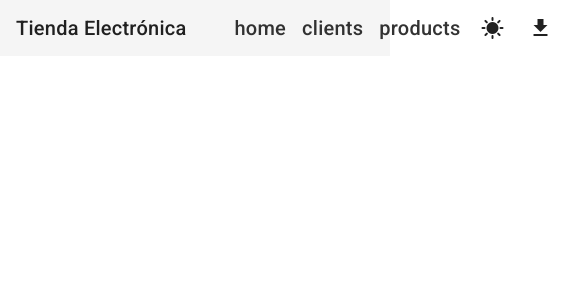
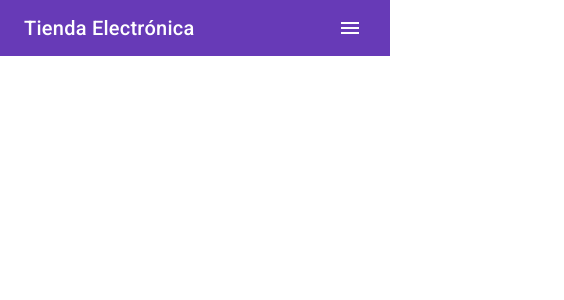
Before and after one commit to Chris-AM/bci_challenge, an Angular app: page / in a window 390 px wide. Shown: the top 300 px of the page, 564 px wide, since content can reach past the window. Built offline with nearby package versions, Linux system fonts and the light colour scheme; data requests are answered from the project's data file.

Commit message:
:sparkles: app toolbar ready

```diff
--- a/src/app/presentation/shared/links/links.component.css
+++ b/src/app/presentation/shared/links/links.component.css
@@ -5,7 +5,7 @@
 }
 
 ul {
-    margin: 0rem;
+    margin: 0.5rem;
 }
 
 ul li {
--- a/src/app/presentation/shared/tool-bar/tool-bar.component.css
+++ b/src/app/presentation/shared/tool-bar/tool-bar.component.css
@@ -0,0 +1,29 @@
+.menus-container {
+  display: flex;
+}
+
+.title {
+  margin: 0.5rem;
+}
+
+.hiden-menu {
+  display: none;
+}
+
+@media (max-width: 990px) {
+  .title {
+    margin: 0.5rem;
+  }
+
+  .hiden-menu {
+    display: inline;
+  }
+
+  .spacer {
+    flex: 1 1 auto;
+  }
+
+  .menus-container {
+    display: none;
+  }
+}
--- a/src/app/presentation/shared/tool-bar/tool-bar.component.html
+++ b/src/app/presentation/shared/tool-bar/tool-bar.component.html
@@ -1,6 +1,29 @@
-<mat-toolbar>
-    <span>{{title()}}</span>
+<div class="menus-container">
+  <mat-toolbar color="primary">
+    <span class="title">{{ title() }}</span>
     <app-links />
-    <app-theme/>
-    <app-get-code/>
-</mat-toolbar>
+    <app-theme />
+    <app-get-code />
+  </mat-toolbar>
+</div>
+
+<div class="hiden-menu">
+  <mat-toolbar color="primary">
+    <mat-toolbar-row>
+      <span class="title">{{ title() }}</span>
+      <span class="spacer"></span>
+      <button mat-icon-button class="example-icon" (click)="onToggleMenu()">
+        <mat-icon>menu</mat-icon>
+      </button>
+    </mat-toolbar-row>
+
+    @if(toggleMenu()){
+    <mat-toolbar-row>
+      <app-links />
+      <span class="spacer"></span>
+      <app-theme />
+      <app-get-code />
+    </mat-toolbar-row>
+    }
+  </mat-toolbar>
+</div>
--- a/src/app/presentation/shared/tool-bar/tool-bar.component.ts
+++ b/src/app/presentation/shared/tool-bar/tool-bar.component.ts
@@ -8,17 +8,27 @@ import { MatToolbarModule } from '@angular/material/toolbar';
 import { LinksComponent } from '../links/links.component';
 import { GetCodeComponent } from '../get-code/get-code.component';
 import { ThemeComponent } from '../theme/theme.component';
+import { MatIconModule } from '@angular/material/icon';
+import { MatButtonModule } from '@angular/material/button';
 
 @Component({
   selector: 'app-tool-bar',
   standalone: true,
-  imports: [MatToolbarModule, LinksComponent, GetCodeComponent, ThemeComponent],
+  imports: [
+    MatToolbarModule,
+    MatIconModule,
+    MatButtonModule,
+    LinksComponent,
+    GetCodeComponent,
+    ThemeComponent,
+  ],
   changeDetection: ChangeDetectionStrategy.OnPush,
   templateUrl: './tool-bar.component.html',
   styleUrl: './tool-bar.component.css',
 })
 export class ToolBarComponent implements OnInit {
-  public title = signal<String>('');
+  public title = signal<string>('');
+  public toggleMenu = signal<boolean>(false);
 
   ngOnInit(): void {
     this.onTitleChange();
@@ -27,4 +37,8 @@ export class ToolBarComponent implements OnInit {
   public onTitleChange(): void {
     this.title.set('Tienda Electrónica');
   }
+
+  public onToggleMenu(): void {
+    this.toggleMenu.set(!this.toggleMenu().valueOf());
+  }
 }
```
